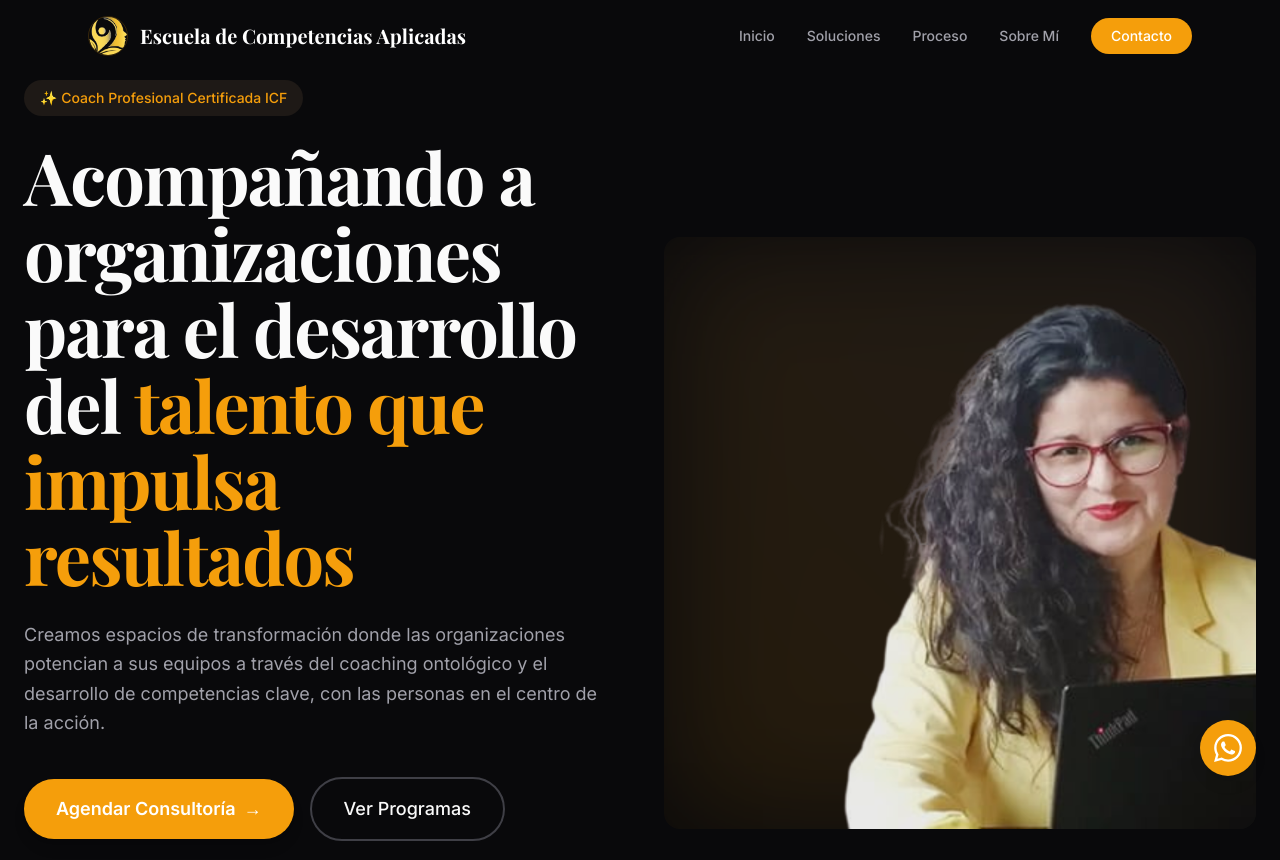
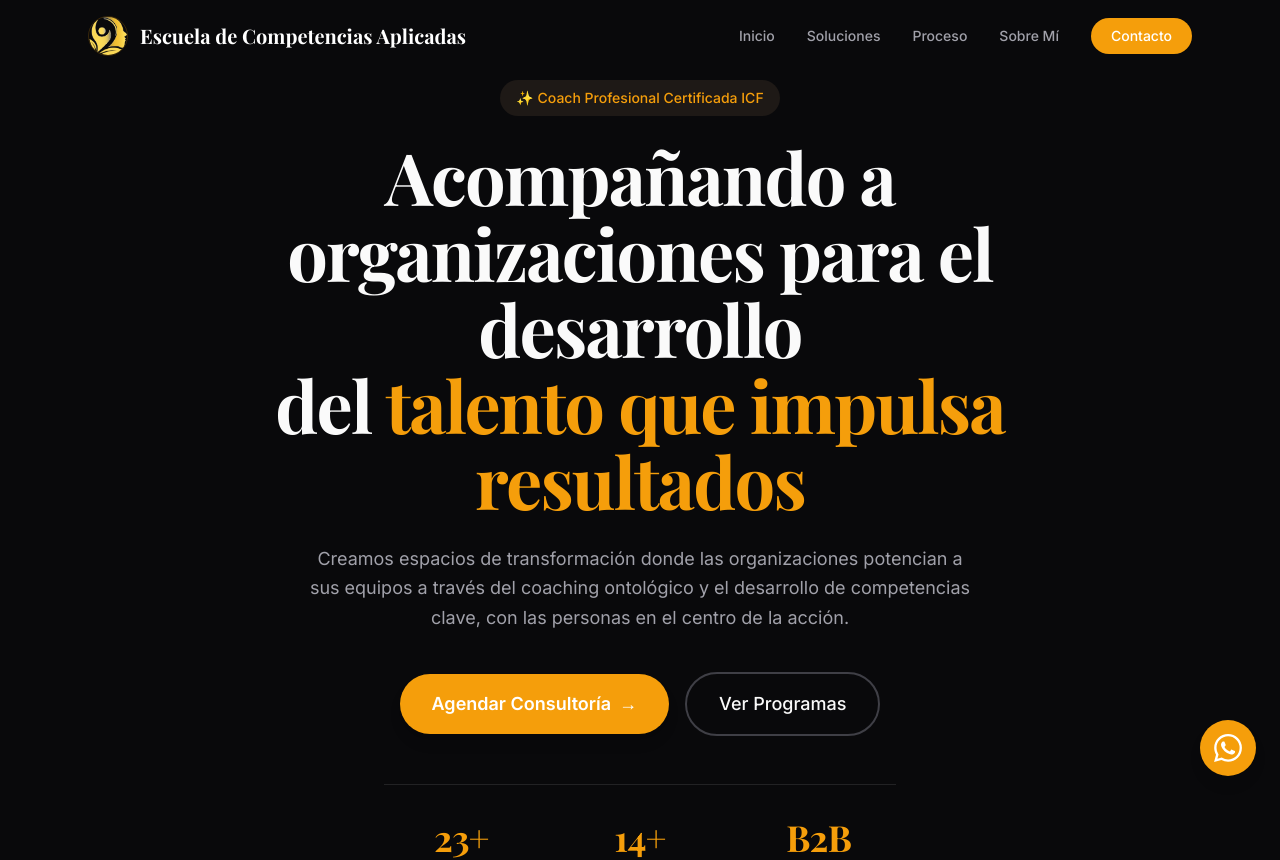
Before and after one commit to mauro6287-blip/alicia-morales-coach, a Next.js app: page / in a window 1280 px wide. Shown: the top 860 px of the page. Built offline with nearby package versions, Linux system fonts and the light colour scheme; a web font is replaced by a local one.

Commit message:
Remove hero image and center all hero content

```diff
--- a/sections/Hero.tsx
+++ b/sections/Hero.tsx
@@ -7,9 +7,7 @@ export default function Hero() {
             {/* Background decoration */}
             <div className="absolute inset-0 -z-10 bg-gradient-to-b from-accent-light/10 to-transparent" />
 
-            <div className="mx-auto grid max-w-7xl items-center gap-12 lg:grid-cols-2">
-                {/* Text Content */}
-                <div className="text-center lg:text-left">
+            <div className="mx-auto max-w-4xl text-center">
                 {/* Badge */}
                 <span className="mb-6 inline-block rounded-full bg-accent/10 px-4 py-2 text-sm font-medium text-primary">
                     ✨ Coach Profesional Certificada ICF
@@ -29,19 +27,17 @@ export default function Hero() {
                     </span>
                 </h1>
 
-
-
                 {/* Description */}
-                    <p className="mx-auto mb-10 max-w-2xl text-lg leading-relaxed text-muted lg:mx-0">
+                <p className="mx-auto mb-10 max-w-2xl text-lg leading-relaxed text-muted">
                     Creamos espacios de transformación donde las organizaciones
                     potencian a sus equipos a través del coaching ontológico y el
                     desarrollo de competencias clave, con las personas en el centro de la acción.
                 </p>
 
                 {/* CTA Buttons */}
-                    <div className="flex flex-col items-center gap-4 sm:flex-row sm:justify-center lg:justify-start">
+                <div className="flex flex-col items-center justify-center gap-4 sm:flex-row">
                     <a
-                            href="#contacto"
+                        href="#formulario"
                         className="group rounded-full bg-primary px-8 py-4 text-lg font-semibold text-white shadow-lg transition-all duration-300 hover:-translate-y-1 hover:bg-primary-dark hover:shadow-xl"
                     >
                         Agendar Consultoría
@@ -57,9 +53,8 @@ export default function Hero() {
                     </a>
                 </div>
 
-                    {/* Trust indicator */}
                 {/* Stats Grid */}
-                    <div className="mt-12 grid grid-cols-3 gap-6 border-t border-white/10 pt-8">
+                <div className="mx-auto mt-12 grid max-w-lg grid-cols-3 gap-6 border-t border-white/10 pt-8">
                     <div>
                         <h3 className="font-[family-name:var(--font-playfair)] text-3xl font-bold text-primary md:text-4xl">
                             23+
@@ -77,21 +72,6 @@ export default function Hero() {
                             B2B
                         </h3>
                         <p className="mt-1 text-sm text-muted">Enfoque Corporativo</p>
-                        </div>
-                    </div>
-                </div>
-
-                {/* Image Content */}
-                <div className="relative mx-auto w-full max-w-[500px] lg:max-w-none">
-                    <div className="relative aspect-[4/5] w-full overflow-hidden rounded-2xl lg:aspect-square">
-                        {/* Background glow effect */}
-                        <div className="absolute inset-0 bg-gradient-to-tr from-primary/20 to-accent/20 opacity-60 blur-3xl" />
-
-                        <img
-                            src="/images/alicia.png"
-                            alt="Alicia Morales - Coach Profesional"
-                            className="relative z-10 h-full w-full object-contain object-bottom"
-                        />
                     </div>
                 </div>
             </div>
```
Lines whose indentation alone changed are shown as unchanged.
